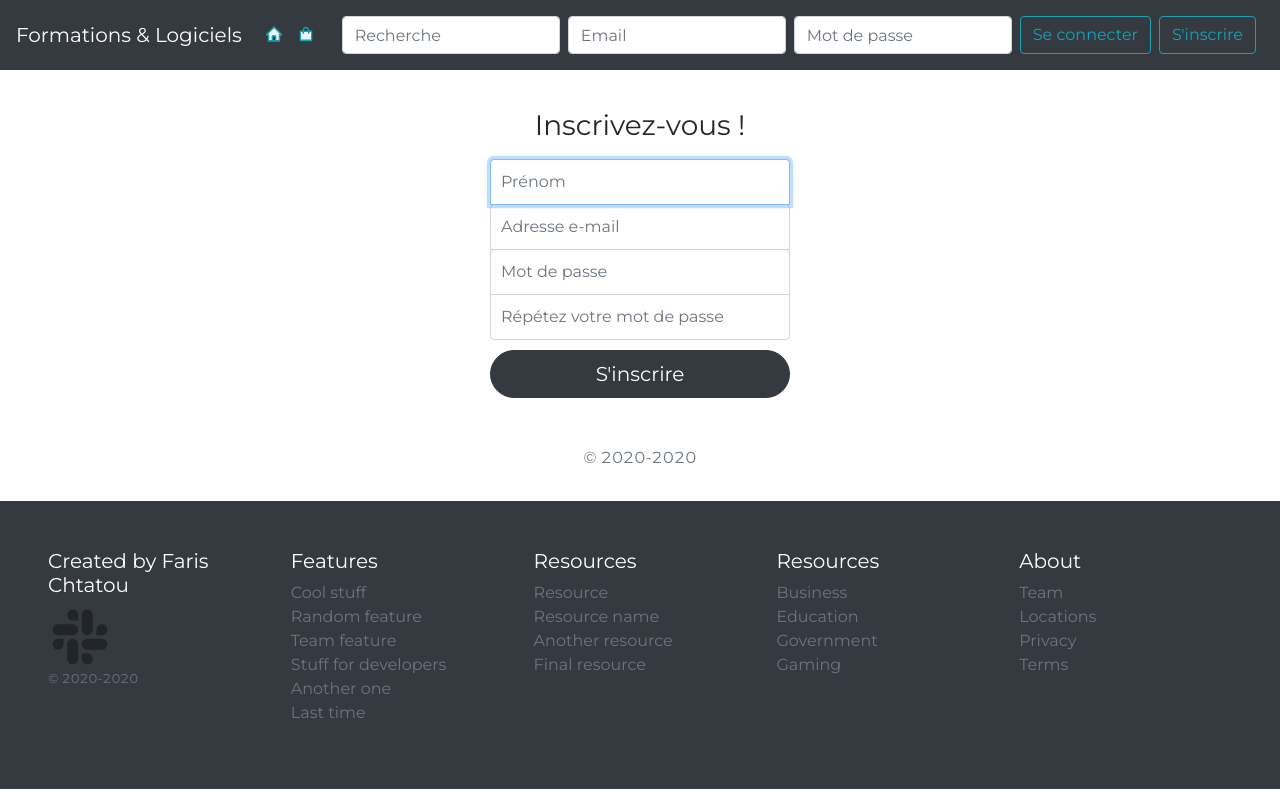
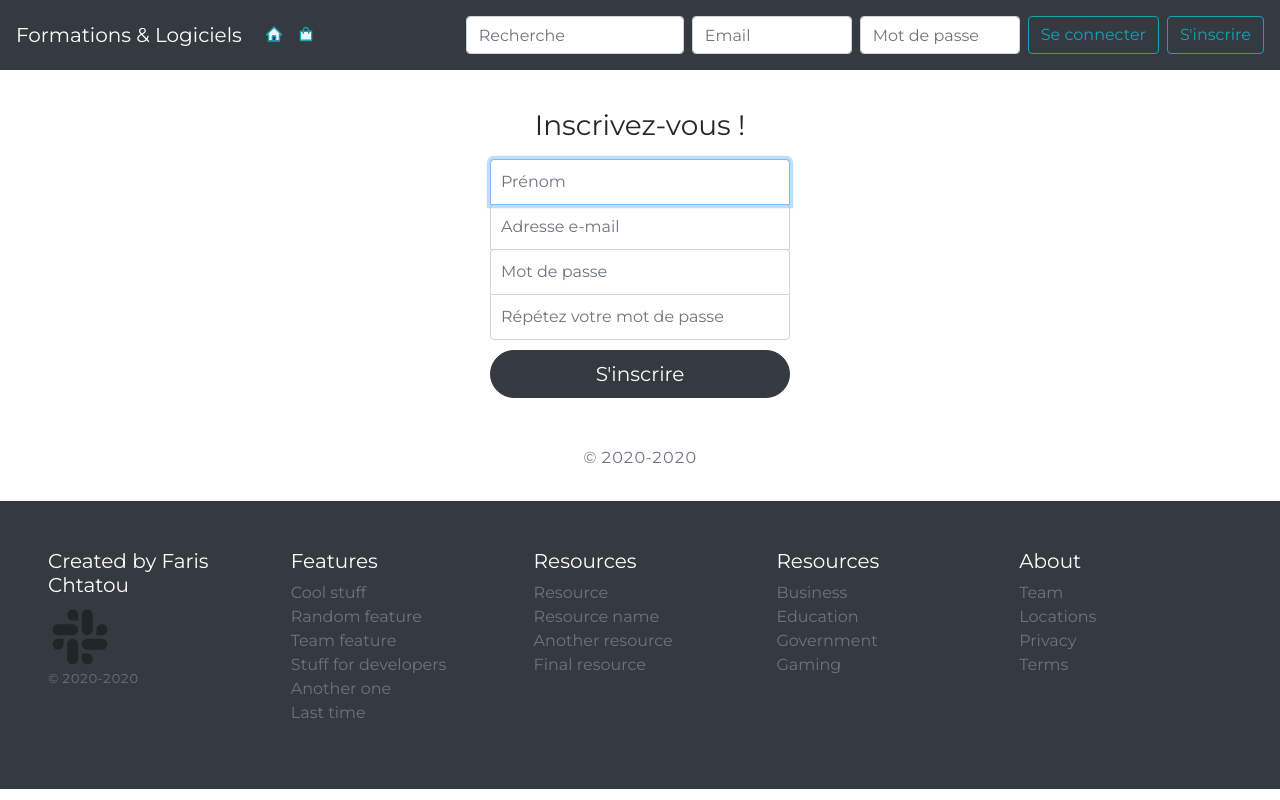
Before and after one commit to Farischt/Projet-Transverse-L3, a React (Create React App) app in the folder client/: page /register in a window 1280 px wide. Built offline with nearby package versions, Linux system fonts and the light colour scheme; no server answers.

Commit message:
refactored component + prettier

```diff
--- a/client/src/components/Login.jsx
+++ b/client/src/components/Login.jsx
@@ -1,75 +1,106 @@
-import React, { useState } from "react";
-import ReactGa from "react-ga";
-import { connect } from "react-redux";
-import { loginUser } from "../redux";
-import { Link } from "react-router-dom";
+import React, { useState } from "react"
+import ReactGa from "react-ga"
+import { connect } from "react-redux"
+import { useHistory } from "react-router-dom"
+import { loginUser } from "../redux"
+import Form from "react-bootstrap/Form"
+import FormControl from "react-bootstrap/FormControl"
+import Button from "react-bootstrap/Button"
 
 const Login = ({ userData, loginUser }) => {
+  let history = useHistory()
+
   const [user, setUser] = useState({
     email: "",
     password: "",
-  });
+  })
 
   const handleInputChange = (event) => {
     const userInfo = {
       ...user,
       [event.target.name]: event.target.value,
-    };
-    setUser(() => userInfo);
-  };
+    }
+    setUser(() => userInfo)
+  }
 
   const handleLogin = () => {
-    loginUser(user);
+    loginUser(user)
     ReactGa.event({
       category: "User",
       action: "User logged-in",
-    });
-  };
+    })
+  }
 
   return (
-    <div className="form-inline mt-2 mt-md-0">
-      <div>
-        <input
+    <Form inline onSubmit={handleLogin}>
+      <FormControl
         onChange={handleInputChange}
-          className="form-control mr-sm-2"
         type="email"
         name="email"
         placeholder="Email"
+        className="mr-sm-2 my-2"
+        style={{ maxWidth: "10rem" }}
       />
-        <input
+      <FormControl
         onChange={handleInputChange}
-          className="form-control my-2 mr-sm-2"
         type="password"
         name="password"
         placeholder="Mot de passe"
+        className="mr-sm-2 my-2"
+        style={{ maxWidth: "10rem" }}
       />
-        <button
-          onClick={handleLogin}
-          className="btn btn-outline-info my-2 my-sm-0"
-        >
+      <Button variant="outline-info" type="submit" className="mr-sm-2 my-2">
         Se connecter
-        </button>
-        <Link to="/register" className="m-2">
-          <button className="btn btn-outline-info my-2 my-sm-0">
-            {" "}
-            S'inscrire{" "}
-          </button>
-        </Link>
-      </div>
-    </div>
-  );
-};
+      </Button>
+      <Button variant="outline-info" onClick={() => history.push("/register")}>
+        S'inscrire
+      </Button>
+    </Form>
+    // <div className="form-inline mt-2 mt-md-0">
+    //   {/* <div className="form-inline"> */}
+    //   <input
+    //     onChange={handleInputChange}
+    //     className="form-control my-2 mr-sm-2"
+    //     type="email"
+    //     name="email"
+    //     placeholder="Email"
+    //     style={{ maxWidth: "12rem" }}
+    //   />
+    //   <input
+    //     onChange={handleInputChange}
+    //     className="form-control my-2 mr-sm-2 ml-2"
+    //     type="password"
+    //     name="password"
+    //     placeholder="Mot de passe"
+    //     style={{ maxWidth: "12rem" }}
+    //   />
+    //   <button
+    //     onClick={handleLogin}
+    //     className="btn btn-outline-info my-2 my-sm-0"
+    //   >
+    //     Se connecter
+    //   </button>
+    //   <Link to="/register" className="m-2">
+    //     <button className="btn btn-outline-info my-2 my-sm-0">
+    //       {" "}
+    //       S'inscrire{" "}
+    //     </button>
+    //   </Link>
+    // </div>
+    // </div>
+  )
+}
 
 const mapStateToProps = (state) => {
   return {
     userData: state.user,
-  };
-};
+  }
+}
 
 const mapDispatchToProps = (dispatch) => {
   return {
     loginUser: (user) => dispatch(loginUser(user)),
-  };
-};
+  }
+}
 
-export default connect(mapStateToProps, mapDispatchToProps)(Login);
+export default connect(mapStateToProps, mapDispatchToProps)(Login)
```
Lines whose indentation alone changed are shown as unchanged.
